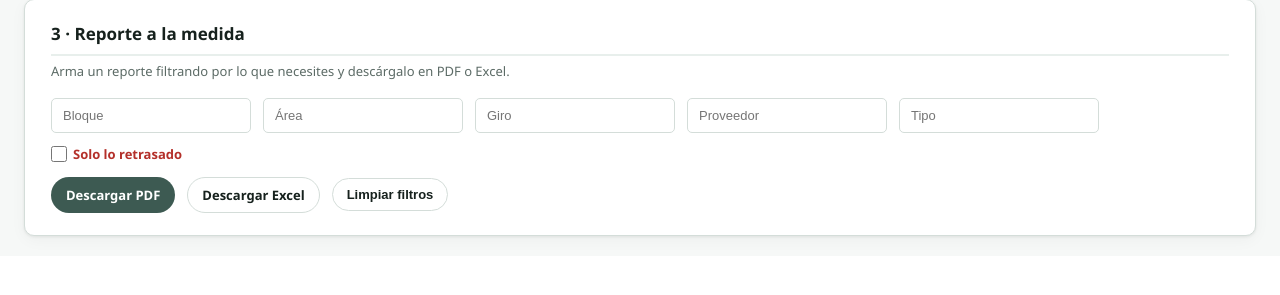
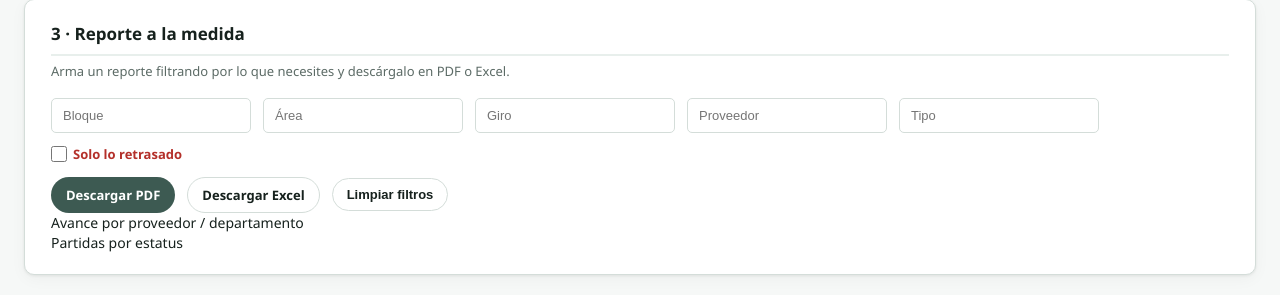
Before and after one commit to jaedcast190-source/control-obra-hap, a Flask app: page /reportes in a window 1280 px wide. Shown: the part 1983-2278 px from the top of the page. Before the commit the page ends 2225 px from the top, so only its background shows below. Run offline with Flask 3, Linux system fonts and the light colour scheme; a user stored in the database is signed in; data comes from the database, SQL or seed files in the repository.

Commit message:
Add graphical sections for provider and status progress

```diff
--- a/templates/reportes.html
+++ b/templates/reportes.html
@@ -136,6 +136,17 @@
     <a id="btn-med-xlsx" class="btn-sec" href="#" target="_blank">Descargar Excel</a>
     <button id="btn-med-limpiar" class="btn-sec">Limpiar filtros</button>
   </div>
+
+  <div class="med-grafica" id="med-grafica">
+    <div class="med-grafica-col">
+      <p class="med-grafica-titulo">Avance por proveedor / departamento</p>
+      <div id="med-graf-proveedor"></div>
+    </div>
+    <div class="med-grafica-col">
+      <p class="med-grafica-titulo">Partidas por estatus</p>
+      <div id="med-graf-estatus"></div>
+    </div>
+  </div>
 </section>
 
 <div id="toast" class="toast" hidden></div>
```
